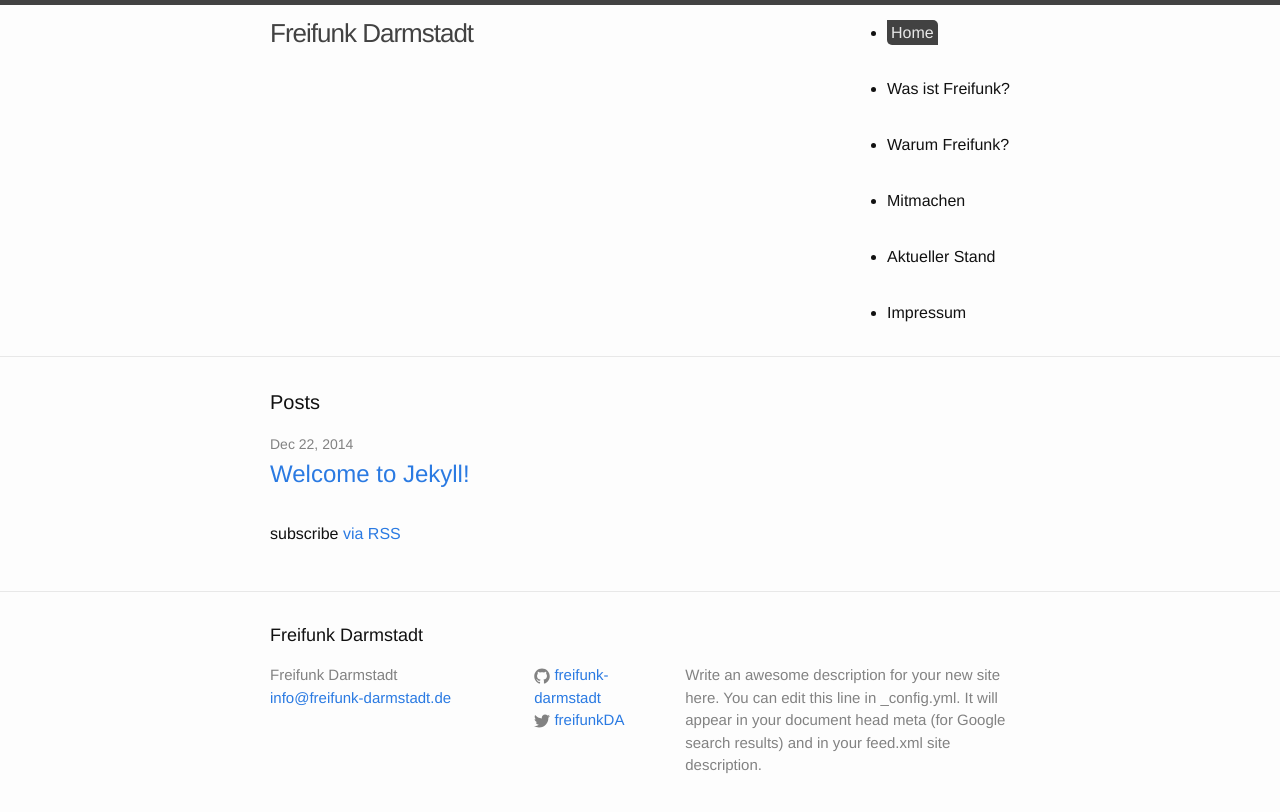
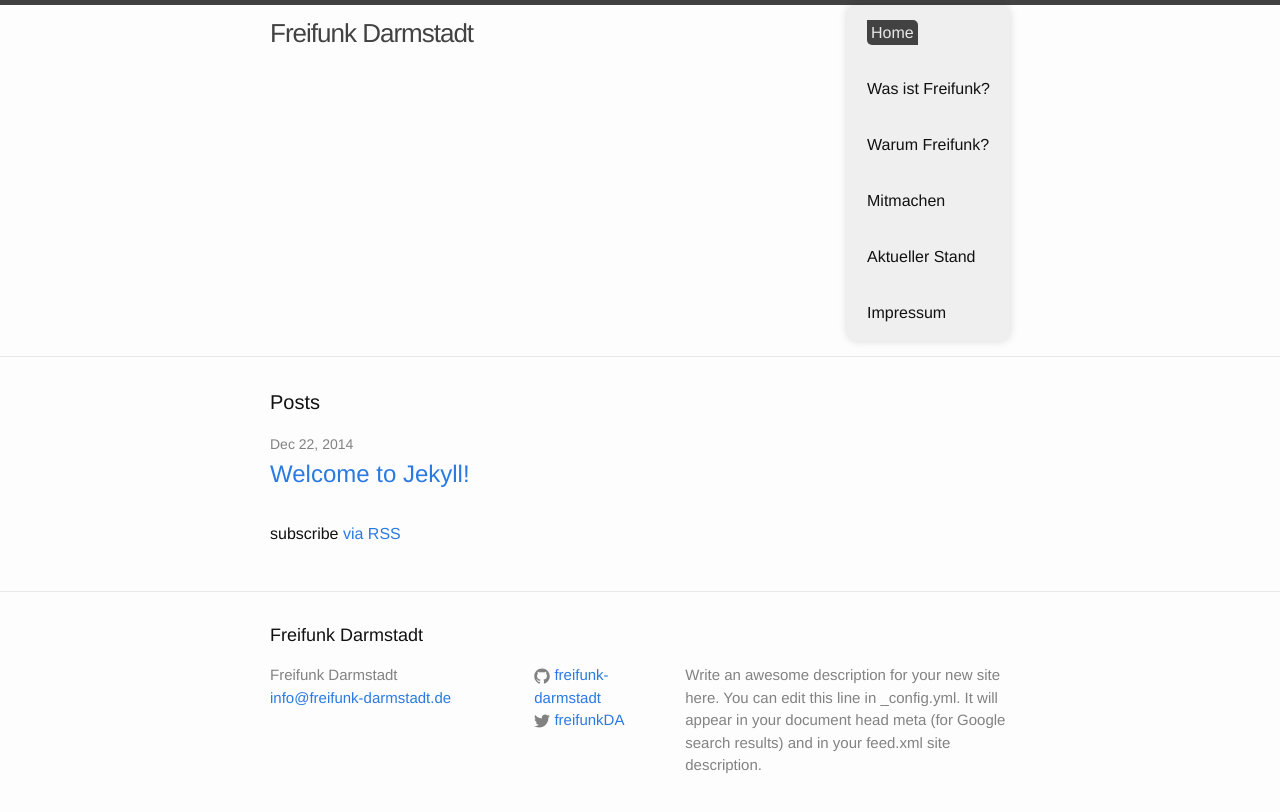
Before and after one commit to mdrenger/darmstadt.freifunk.net, a Jekyll site: the page built from pages/index.html, in a window 1280 px wide. Shown: the top 812 px of the page. Built offline with Jekyll 4.4.1, drawn with Linux system fonts in a browser that asks for light colours.

Commit message:
changed menu layout

```diff
--- a/_sass/_layout.scss
+++ b/_sass/_layout.scss
@@ -30,6 +30,21 @@
 	nav div.trigger ul li:hover > ul {
 		display: block;
 	}
+
+nav div.trigger ul {
+	background: #efefef;
+	background: linear-gradient(top, #efefef 0%, #bbbbbb 100%);
+	box-shadow: 0px 0px 9px rgba(0,0,0,0.15);
+	padding: 0 20px;
+	border-radius: 10px;
+	list-style: none;
+	position: relative;
+	display: inline-table;
+}
+
+nav div.trigger ul:after {
+	content: ""; clear: both; display: block;
+}
 
 .site-nav {
     float: right;
```
